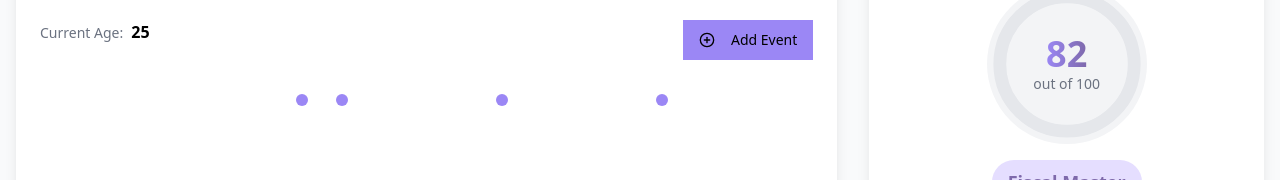
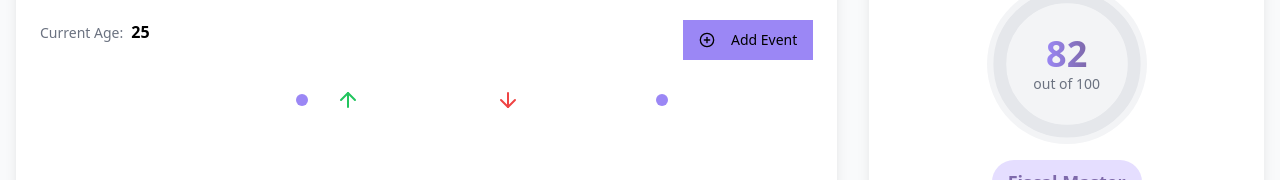
Before and after one commit to gourishnarang/journey-health-mapper, a React (Vite) app: page /dashboard in a window 1280 px wide. Shown: the part 292-472 px from the top of the page. Built offline with nearby package versions, Linux system fonts and the light colour scheme.

Commit message:
feat: Add timeline event arrows
Add upward and downward arrows to timeline events based on event type.

```diff
--- a/src/components/timeline/TimelineCanvas.tsx
+++ b/src/components/timeline/TimelineCanvas.tsx
@@ -113,7 +113,11 @@ export default function TimelineCanvas() {
           {/* Timeline nodes and events */}
           {events.map(event => (
             <div key={event.id} style={{ position: 'absolute', left: `${(event.age - 15) * 40}px` }}>
-              <TimelineNode age={event.age} />
+              <TimelineNode
+                age={event.age}
+                type={event.type}
+                amount={event.amount}
+              />
               <TimelineEvent event={event} onDelete={() => deleteEvent(event.id)} />
             </div>
           ))}
--- a/src/components/timeline/TimelineNode.tsx
+++ b/src/components/timeline/TimelineNode.tsx
@@ -1,11 +1,58 @@
-
 import React from 'react';
+import { ArrowUp, ArrowDown } from 'lucide-react';
 
 interface TimelineNodeProps {
   age: number;
+  type: 'income' | 'expense' | 'goal' | 'milestone';
+  amount: number;
 }
 
-const TimelineNode: React.FC<TimelineNodeProps> = ({ age }) => {
+const TimelineNode: React.FC<TimelineNodeProps> = ({ age, type, amount }) => {
+  // Scale the arrow height based on amount (1px = $1000)
+  const getArrowHeight = () => {
+    const baseHeight = Math.max(24, Math.min(100, amount / 1000));
+    return baseHeight;
+  };
+
+  if (type === 'income') {
+    return (
+      <div className="absolute" style={{
+        top: '50%',
+        transform: 'translateY(-50%)',
+        zIndex: 10,
+        height: `${getArrowHeight()}px`,
+        display: 'flex',
+        alignItems: 'flex-end'
+      }}>
+        <ArrowUp
+          className="text-green-500"
+          size={24}
+          style={{ height: `${getArrowHeight()}px` }}
+        />
+      </div>
+    );
+  }
+
+  if (type === 'expense') {
+    return (
+      <div className="absolute" style={{
+        top: '50%',
+        transform: 'translateY(-50%)',
+        zIndex: 10,
+        height: `${getArrowHeight()}px`,
+        display: 'flex',
+        alignItems: 'flex-start'
+      }}>
+        <ArrowDown
+          className="text-red-500"
+          size={24}
+          style={{ height: `${getArrowHeight()}px` }}
+        />
+      </div>
+    );
+  }
+
+  // For other types (goal, milestone), keep the original dot
   return (
     <div
       className="w-3 h-3 bg-fin-purple rounded-full absolute"
```
